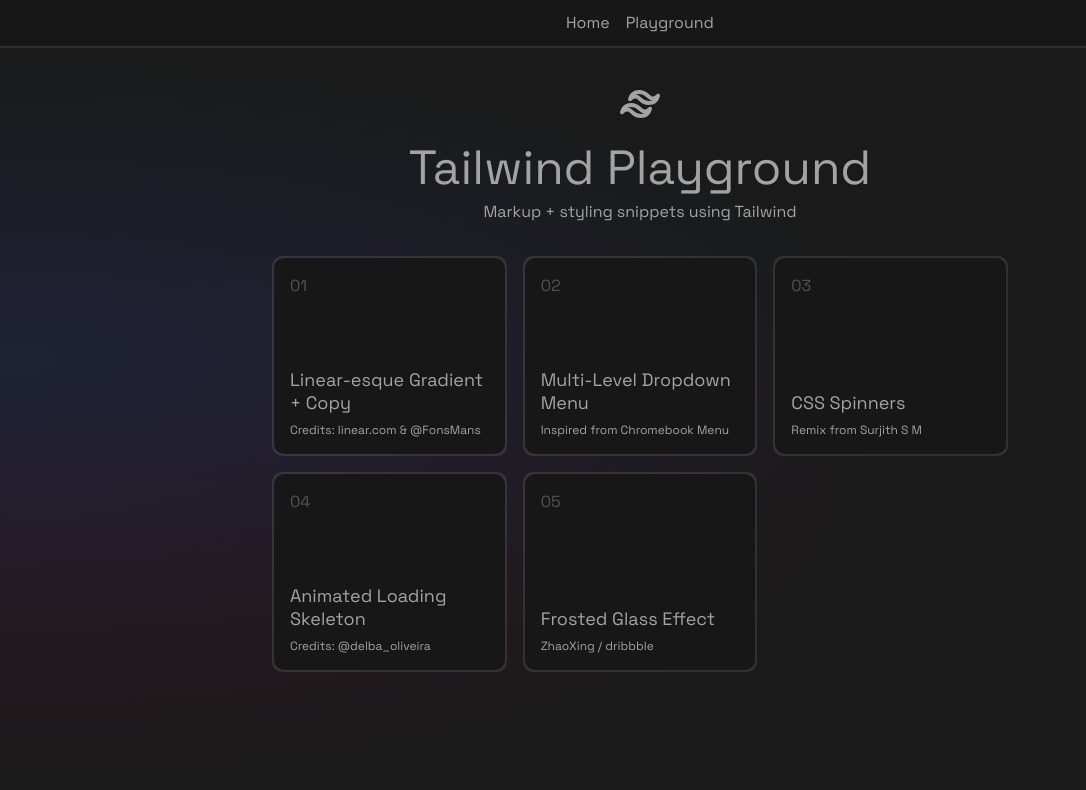
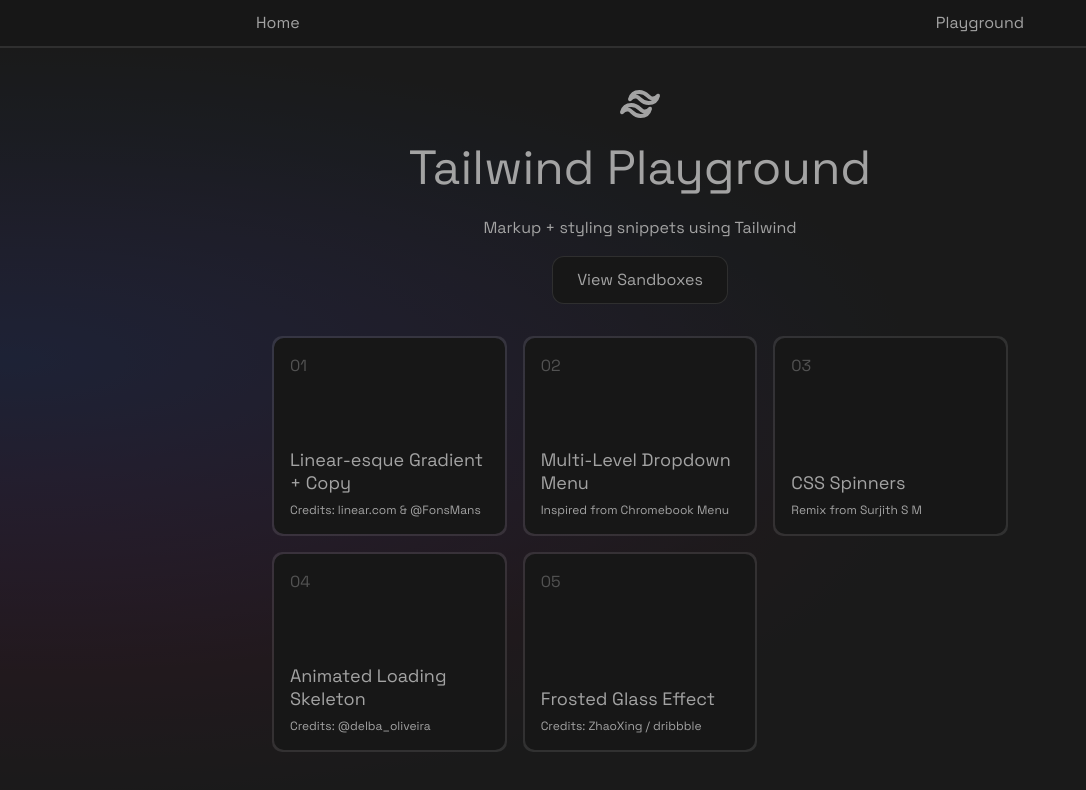
Before and after one commit to haroldjeshua/fmp, a React (Vite) app in the folder tw-play/: page / in a window 1280 px wide. Shown: the top 790 px of the page, without its empty margins (0-1086 px from the left). Built offline with nearby package versions, Linux system fonts and the light colour scheme.

Commit message:
MOD:  card components + routing

```diff
--- a/tw-play/src/App.jsx
+++ b/tw-play/src/App.jsx
@@ -4,14 +4,18 @@ import Header from "./components/Header";
 import Cards from "./components/Cards";
 import Card from "./components/Card";
 import CardPage from "./components/CardPage";
+import Home from "./pages/Home";
 import NotFound from "./pages/NotFound";
 import "./App.css";
+import { useState } from "react";
 
 function App() {
+  const [navHidden, setNavHidden] = useState(false);
+
   return (
     <div className="flex flex-col w-full h-full bg-neutral-900/50 overflow-auto pb-16">
       <Nav />
-      <Header />
+      <Home />
       <Routes>
         <Route exact path="/" element={<Cards />} />
         <Route exact path="/card/:id" element={Card} />
--- a/tw-play/src/components/Cards.jsx
+++ b/tw-play/src/components/Cards.jsx
@@ -47,7 +47,7 @@ const Cards = () => {
     {
       id: 5,
       heading: "Frosted Glass Effect",
-      subheading: "ZhaoXing / dribbble",
+      subheading: "Credits: ZhaoXing / dribbble",
     },
   ];
 
--- a/tw-play/src/components/Nav.jsx
+++ b/tw-play/src/components/Nav.jsx
@@ -3,7 +3,7 @@ import { Link, Route, Routes } from "react-router-dom";
 const Nav = () => {
   return (
     <nav className="absolute top-0 left-0 w-screen h-12 flex justify-center items-center gap-4 bg-card-color border-b-2 border-border-color z-[2]">
-      <ul className="flex gap-4">
+      <ul className="w-full max-w-3xl mx-auto flex justify-between gap-4">
         <li>
           <Link to="/">Home</Link>
         </li>
--- /dev/null
+++ b/tw-play/src/pages/Home.jsx
@@ -0,0 +1,22 @@
+import React from "react";
+import { TbBrandTailwind } from "react-icons/tb";
+import { Link } from "react-router-dom";
+
+const Home = () => {
+  return (
+    <div className="w-full max-w-xl mx-auto mt-12 py-8 px-4 flex flex-col justify-center items-center gap-4">
+      <h1 className="text-5xl flex flex-col items-center gap-4">
+        <TbBrandTailwind /> Tailwind Playground
+      </h1>
+      <p className="text-base mt-2">Markup + styling snippets using Tailwind</p>
+      <Link
+        to="/cards"
+        className="w-44 h-12 flex items-center justify-center gap-4 bg-card-color border border-border-color rounded-xl hover:bg-card-color/50 transition-all ease"
+      >
+        View Sandboxes
+      </Link>
+    </div>
+  );
+};
+
+export default Home;
```
